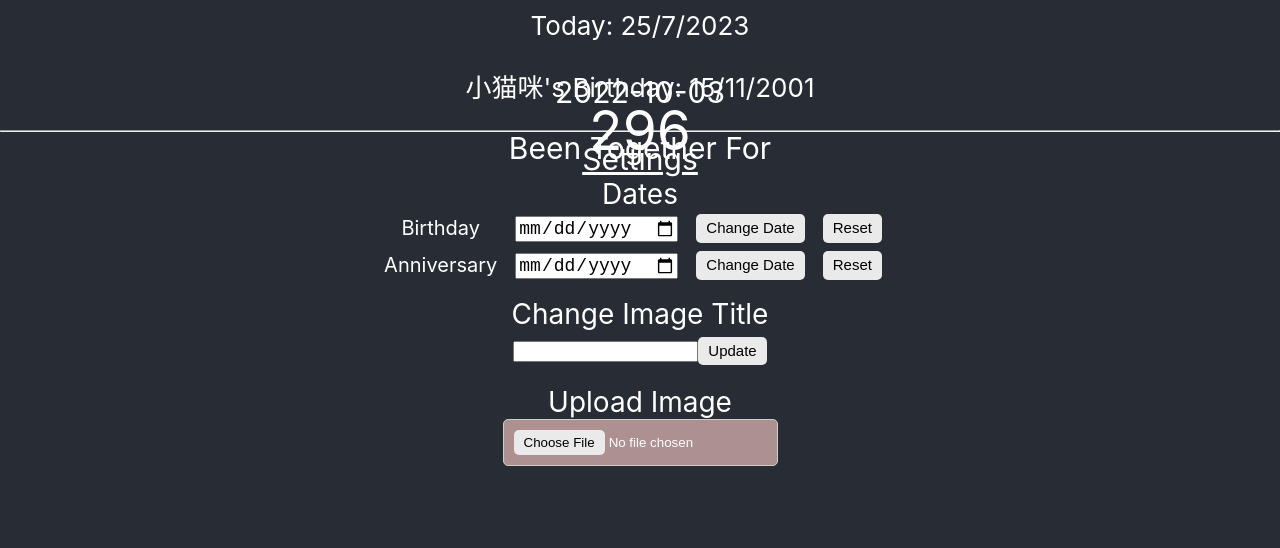
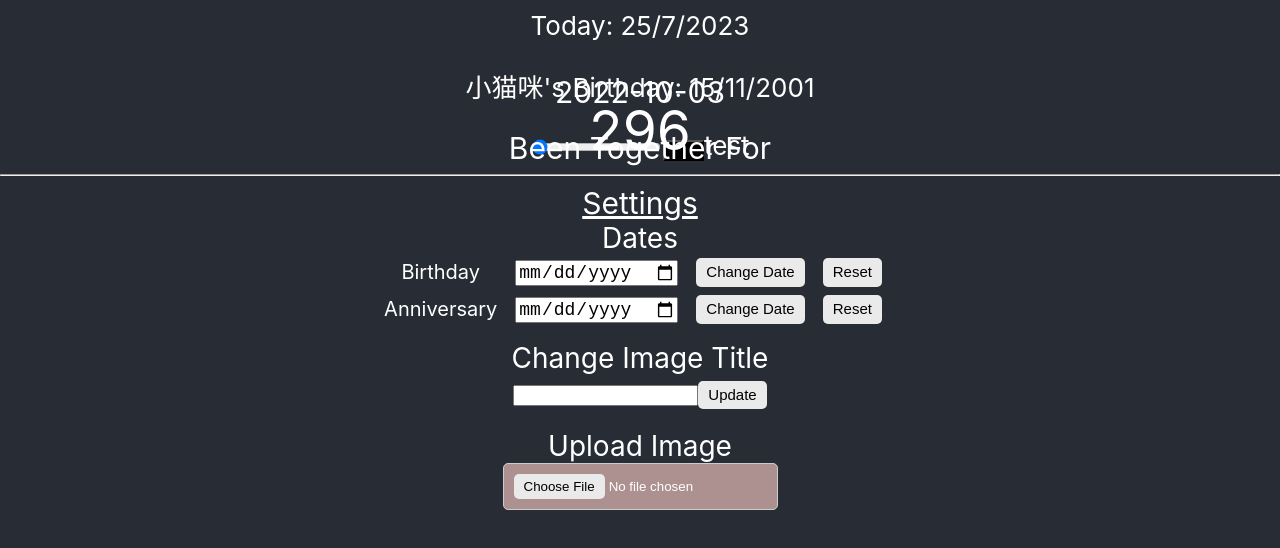
Before and after one commit to alwinchoi/Webpage, a React (Create React App) app in the folder my-app/: page / in a window 1280 px wide. Shown: the top 548 px of the page. Built offline with nearby package versions, Linux system fonts and the light colour scheme.

Commit message:
working slider for changing labels later on

```diff
--- a/my-app/src/App.js
+++ b/my-app/src/App.js
@@ -9,6 +9,14 @@ function App() {
   const [an, SetAn] = useState('2022-10-03');
   const [image, SetImage] = useState();
   const [title, SetTitle] = useState('Been Together For');
+  const [hug, SetHug] = useState(0);
+  const [jsonData, SetJsonData] = useState({
+    'birthday': '2001-11-15',
+    'nickname': '小猫咪',
+    'an': '2022-10-03',
+    'image': null,
+    'title': 'Been Together For'
+  })
 
   // onMount
   useEffect(() => {
@@ -31,13 +39,27 @@ function App() {
     };
 
     localStorageLoad();
+
+    const loadJson = () => {
+      const value = window.localStorage.getItem('jsonData');
+      value = JSON.stringify(value);
+      if (value) {
+        SetJsonData(value);
+      }
+    };
   }, []);
+
+  // bugged to be fixed
+  useEffect(() => {
+    window.localStorage.setItem('jsonData', jsonData);
+  }, [jsonData])
 
   return (
     <div className="App">
       <header className="App-header">
-        <MainBody birthday={birthday} nickname={nickname} image={image} an={an} title={title}>
-          <Settings SetBirthday={SetBirthday} birthday={birthday} nickname={nickname} SetNickName={SetNickName} SetImage={SetImage} SetAn={SetAn} SetTitle={SetTitle} />
+        <MainBody birthday={birthday} nickname={nickname} image={image} an={an} title={title} jsonData={jsonData} hug={hug} SetHug={SetHug}>
+          <Settings SetBirthday={SetBirthday} birthday={birthday} nickname={nickname} SetNickName={SetNickName} SetImage={SetImage} SetAn={SetAn} SetTitle={SetTitle}
+            SetJsonData={SetJsonData} />
         </MainBody>
       </header>
     </div>
--- a/my-app/src/Component/MainBody.js
+++ b/my-app/src/Component/MainBody.js
@@ -3,6 +3,7 @@ import "../css/MainBody.css"
 import React, { useState, useEffect } from "react";
 
 const MainBody = props => {
+    const [sliderVal, SetSliderVal] = useState(0)
     const current = new Date()
     const date = `${current.getDate()}/${current.getMonth() + 1}/${current.getFullYear()}`
     const birthday = props.birthday
@@ -12,11 +13,13 @@ const MainBody = props => {
     //componentDidUpdate, when there is update to props
     useEffect(() => {
         // clean up if needed
-        console.log(props.image)
+        // console.log(props.image)
         return () => {
 
         };
     }, [props])
+
+    // read jsonData
 
     const calculateDiff = () => {
         // const compare = current - birthday;
@@ -33,6 +36,21 @@ const MainBody = props => {
         return Math.round((current - anni) / (1000 * 3600 * 24));
     }
 
+    const setSlider = () => {
+        const slider = document.getElementById('mySlider')
+        console.log(slider.value)
+        SetSliderVal(slider.value)
+        // slider.value = toString(event.target.value)
+    }
+
+    const getButtonStyle = () => {
+        if (sliderVal <= 50) {
+            // left slide
+            return "buttonBlack"
+        }
+        return "buttonWhite"
+    }
+
     return (
         <div>
             <div className="heading">
@@ -47,11 +65,19 @@ const MainBody = props => {
                 <div className="center">{getNumberOfDays()}</div>
                 <div className="bottom"> {props.an}</div>
             </div>
+            {/* slider */}
+            <div>
+                <input type="range" min="0" max="100" value={sliderVal} id="mySlider" name="mySlider" step="100" onInput={setSlider}></input>
+                <button class={getButtonStyle()}> Test </button>
+                <label>test</label>
+                {/* value="50" */}
+                {/* onInput={setSlider}  */}
+            </div>
             <hr style={{ marginBlockEnd: "0.35em" }}></hr> {/* marginBlockStart: "0.35em", */}
             <div>
                 {props.children}
             </div>
-        </div >
+        </div>
     )
 }
 
--- a/my-app/src/css/MainBody.css
+++ b/my-app/src/css/MainBody.css
@@ -50,3 +50,11 @@
     margin: 0px;
     text-decoration: none;
 }
+
+.buttonBlack {
+    background-color: black;
+}
+
+.buttonWhite {
+    background-color: white;
+}
```
Also changed, not shown: my-app/src/Component/Settings.js (+9 -0 lines).
